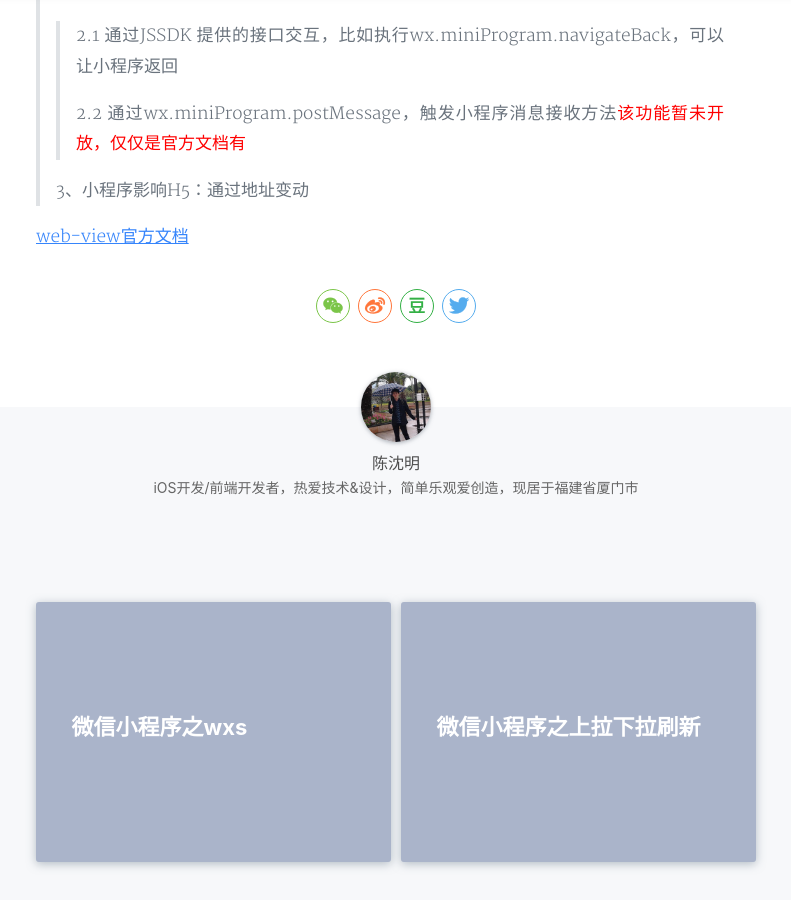
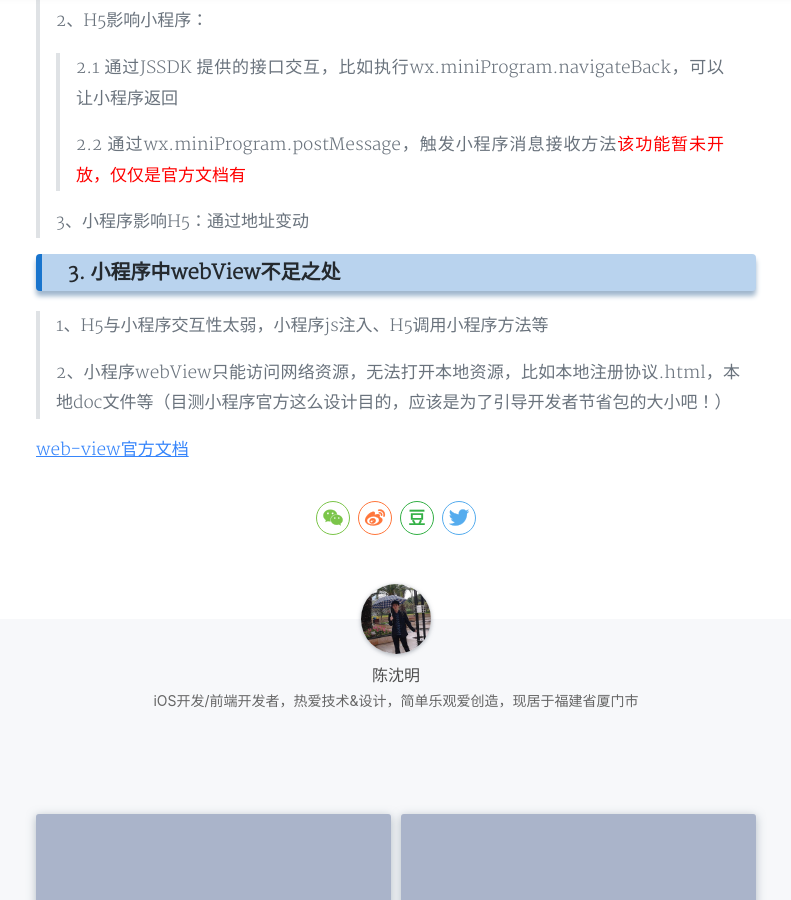
Before and after one commit to shmchen/shmchen.github.io, a Jekyll site: the page built from _posts/2018-12-25-微信小程序之webView.md, in a window 1280 px wide and 900 px high, scrolled down 2249 px. Shown: the whole window, without its empty margins (244-1035 px from the left). Built offline with Jekyll 4.4.1, drawn with Linux system fonts in a browser that asks for light colours; nearby versions of some CDN libraries; a style sheet for code colours, icons or effects is not loaded.

Commit message:
完善webview文章

```diff
--- a/_posts/2018-12-25-微信小程序之webView.md
+++ b/_posts/2018-12-25-微信小程序之webView.md
@@ -82,4 +82,14 @@ Page({
 
 
 
+### 3. 小程序中webView不足之处
+
+> 1、H5与小程序交互性太弱，小程序js注入、H5调用小程序方法等
+>
+> 2、小程序webView只能访问网络资源，无法打开本地资源，比如本地注册协议.html，本地doc文件等（目测小程序官方这么设计目的，应该是为了引导开发者节省包的大小吧！）
+
+
+
+
+
 [web-view官方文档](https://developers.weixin.qq.com/miniprogram/dev/component/web-view.html)
```
